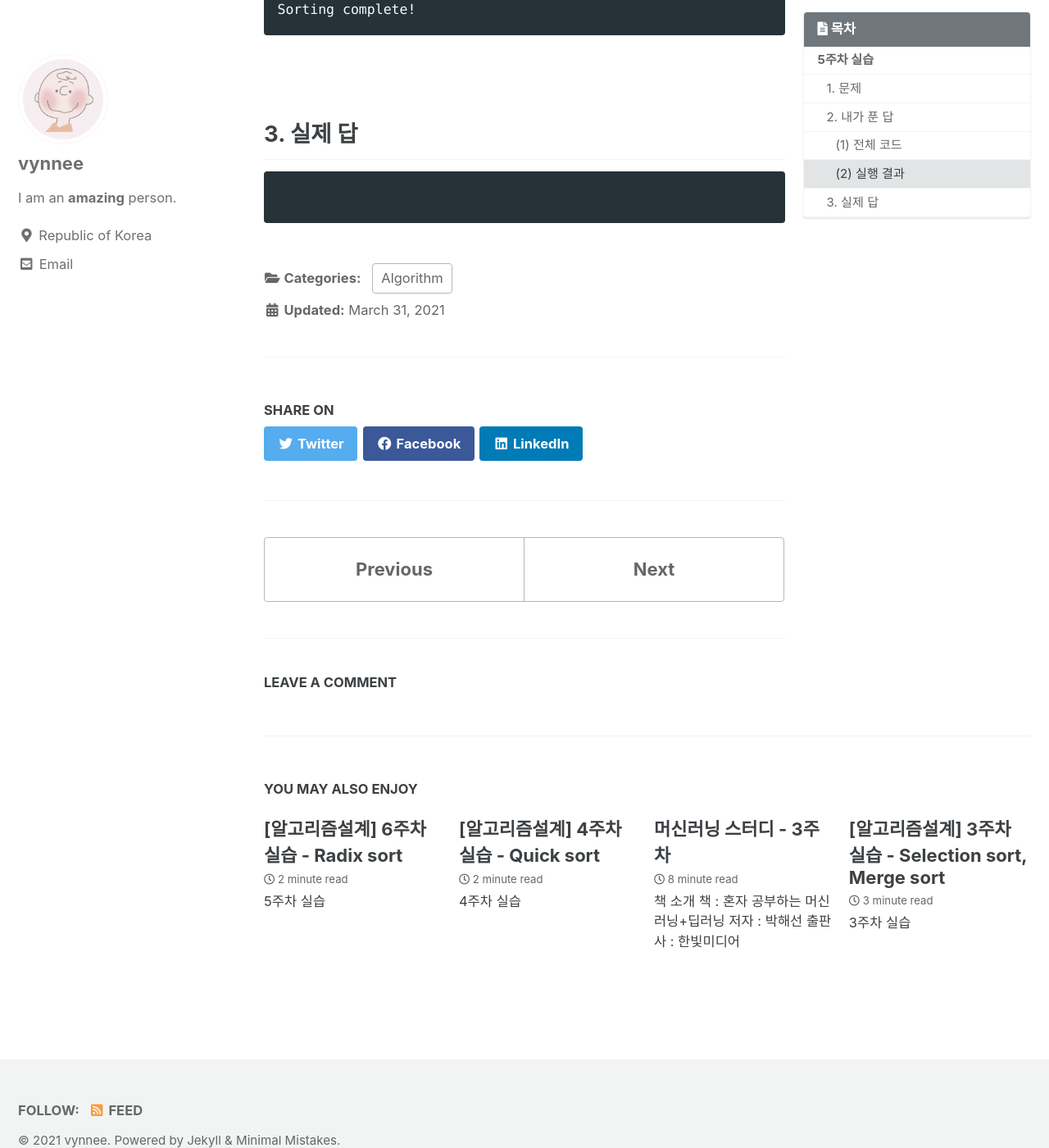
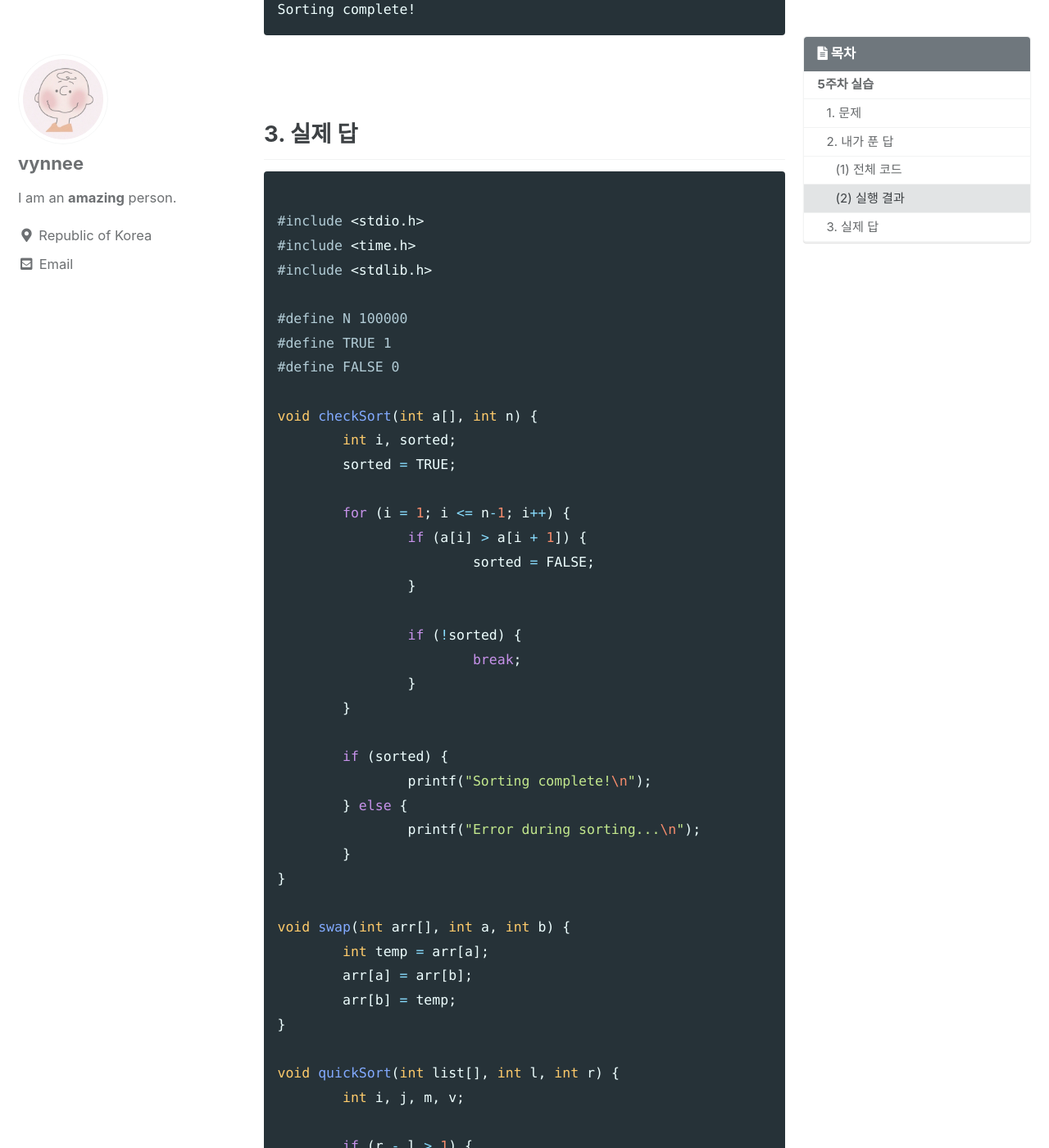
Before and after one commit to vynnee/vynnee.github.io, a Jekyll site: the page built from _posts/2021-01/algorithm/2021-03-31-alg05.md, in a window 1280 px wide and 1400 px high, scrolled down 16290 px. Shown: the whole window at 82% size. Built offline with Jekyll 4.4.1, drawn with Linux system fonts in a browser that asks for light colours; cached includes are drawn as plain includes; comment, search, counter and statistics services are not loaded; some of the changed text lies outside the part shown.

Commit message:
[2021-04-10] post modify

````diff
--- a/_posts/2021-01/algorithm/2021-03-31-alg05.md
+++ b/_posts/2021-01/algorithm/2021-03-31-alg05.md
@@ -548,6 +548,106 @@ Sorting complete!
 <br>
 
 ## 3. 실제 답
+```c++
+
+#include <stdio.h>
+#include <time.h>
+#include <stdlib.h>
+
+#define N 100000
+#define TRUE 1
+#define FALSE 0
+
+void checkSort(int a[], int n) {
+	int i, sorted;
+	sorted = TRUE;
+
+	for (i = 1; i <= n-1; i++) {
+		if (a[i] > a[i + 1]) {
+			sorted = FALSE;
+		}
+
+		if (!sorted) {
+			break;
+		}
+	}
+
+	if (sorted) {
+		printf("Sorting complete!\n");
+	} else {
+		printf("Error during sorting...\n");
+	}
+}
+
+void swap(int arr[], int a, int b) {
+	int temp = arr[a];
+	arr[a] = arr[b];
+	arr[b] = temp;
+}
+
+void quickSort(int list[], int l, int r) {
+	int i, j, m, v;
+
+	if (r - l > 1) {
+		m = (l + r) / 2;
+
+		if (list[l] > list[m])
+			swap(list, l, m);
+
+		if (list[l] > list[r])
+			swap(list, l, r);
+
+		if (list[m] > list[r])
+			swap(list, m, r);
+
+		swap(list, m, r - 1);
+
+		v = list[r - 1];
+		i = l;
+		j = r - 1;
+
+	for (;;) {
+		while (list[++i] < v);
+		while (list[--j] > v);
+
+		if (i >= j)
+			break;
+
+		swap(list, i, j);
+	}
+
+	swap(list, i, r - 1);
+
+	quickSort(list, l, i - 1);
+	quickSort(list, i + 1, r);
+	}
+
+	else if (list[l] > list[r]) {
+		swap(list, l, r);
+	}
+}
+
+int main() {
+	clock_t start_time, end_time;
+
+	start_time = time(NULL);
+
+	int array[N+1];
+
+	srand(time(NULL));
+
+	for (int i = 1; i <= N; i++) {
+		array[i] = rand() % 100000;
+	}
+
+	quickSort(array, 1, N);
+
+	end_time = time(NULL);
+
+	printf("time cost (N=%d): %.6f \n", N, (end_time - start_time));
+
+	checkSort(array, N);
+
+	return 0;
+}
 ```
-
-```
````
